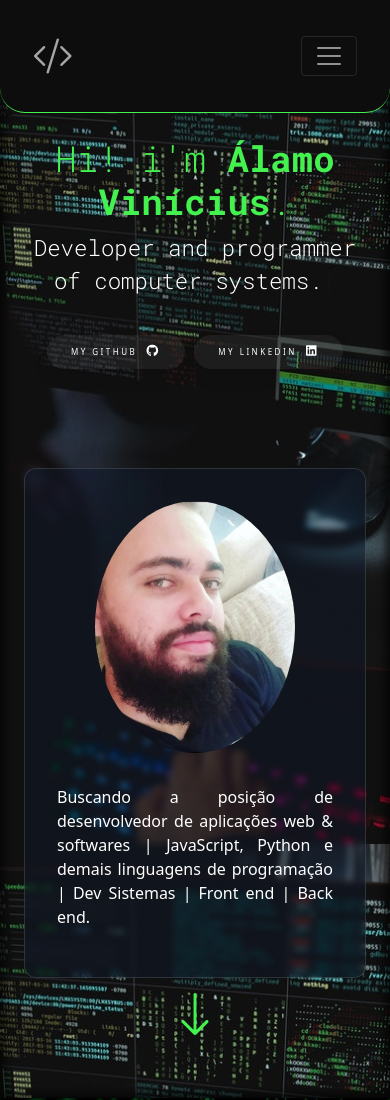
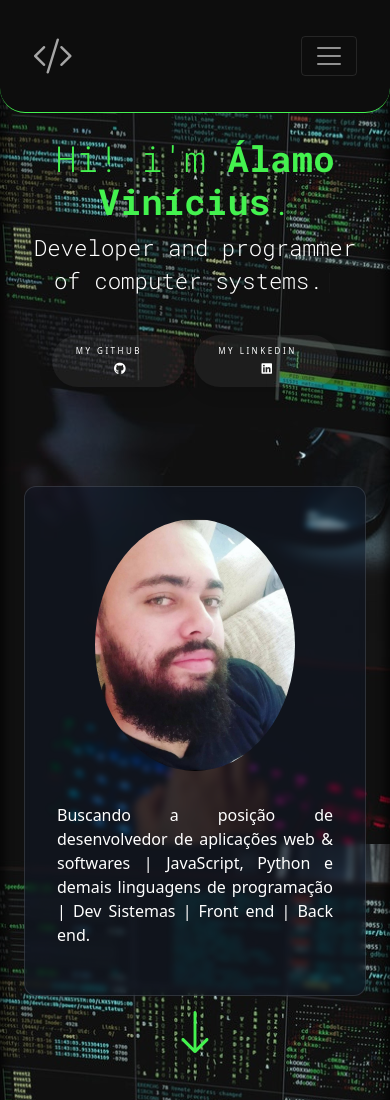
Before and after one commit to AlamoVinicius/alamo-dev, a plain HTML site: page index.html in a window 390 px wide. Shown: the top 1100 px of the page. Drawn offline with nearby package versions, Linux system fonts and the light colour scheme.

Commit message:
Update style.css

```diff
--- a/css/style.css
+++ b/css/style.css
@@ -115,6 +115,10 @@ body {
 @media (max-width: 480px) {
    .main-btn-box .main-btn {
     font-size: .5em;
+  }
+
+  .main-btn-box .main-btn i {
+    margin: .5em 0 0 45%;
   }
 }
 
```
